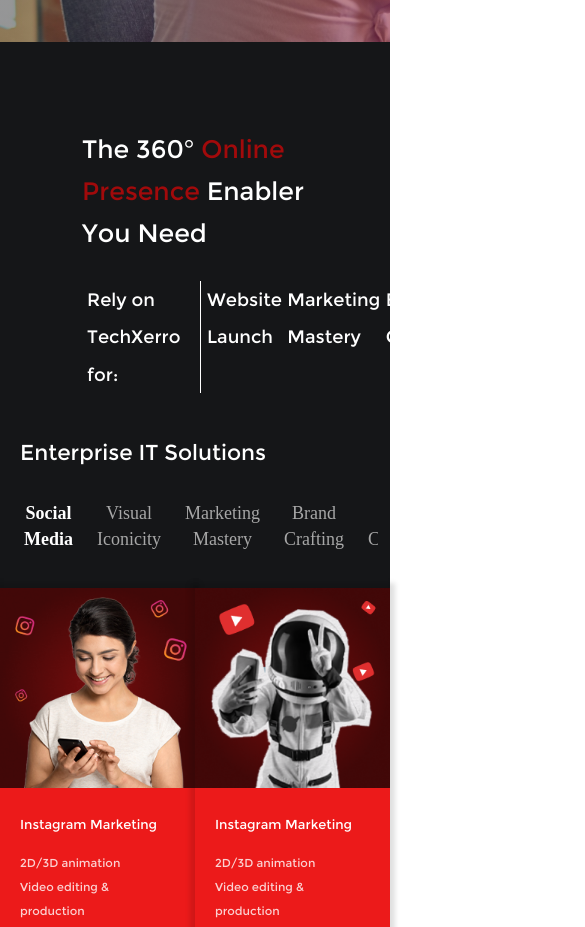
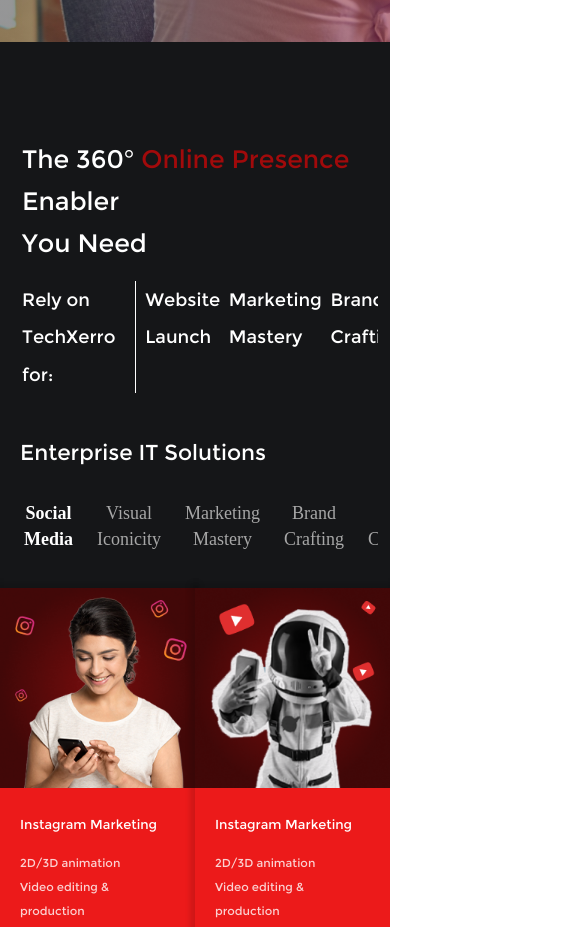
Before and after one commit to ankittbisht/Techxerro_official, a React (Create React App) app: page / in a window 390 px wide. Shown: the part 2180-3107 px from the top of the page, 585 px wide, since content can reach past the window. Built offline with nearby package versions, Linux system fonts and the light colour scheme.

Commit message:
responsive  slider for mobile

```diff
--- a/src/Components/Home/Services-section/Mobilescroll.jsx
+++ b/src/Components/Home/Services-section/Mobilescroll.jsx
@@ -2,8 +2,6 @@
 import "./styles.css";
 import { Tab, TabList, TabPanel, Tabs } from "react-tabs";
 import Mobilecard from "./Mobilecard";
-import {RemoveScrollBar} from 'react-remove-scroll-bar';
-
 
 
 function Mobilescroll() {
--- a/src/Components/Home/Services-section/style.module.css
+++ b/src/Components/Home/Services-section/style.module.css
@@ -50,6 +50,17 @@
     padding-bottom: 0;
     padding-top: 10vh;
   }
+
+  .servicemenu{
+    display: flex;
+    overflow-x: scroll;
+    overflow-y: hidden;
+    padding: 0px 10px 0;
+  }
+
+  .main .title{
+    padding: 10px 10px ;
+  }
 }
 
 @media (min-width: 990px) and (max-width: 1280px) {
```
